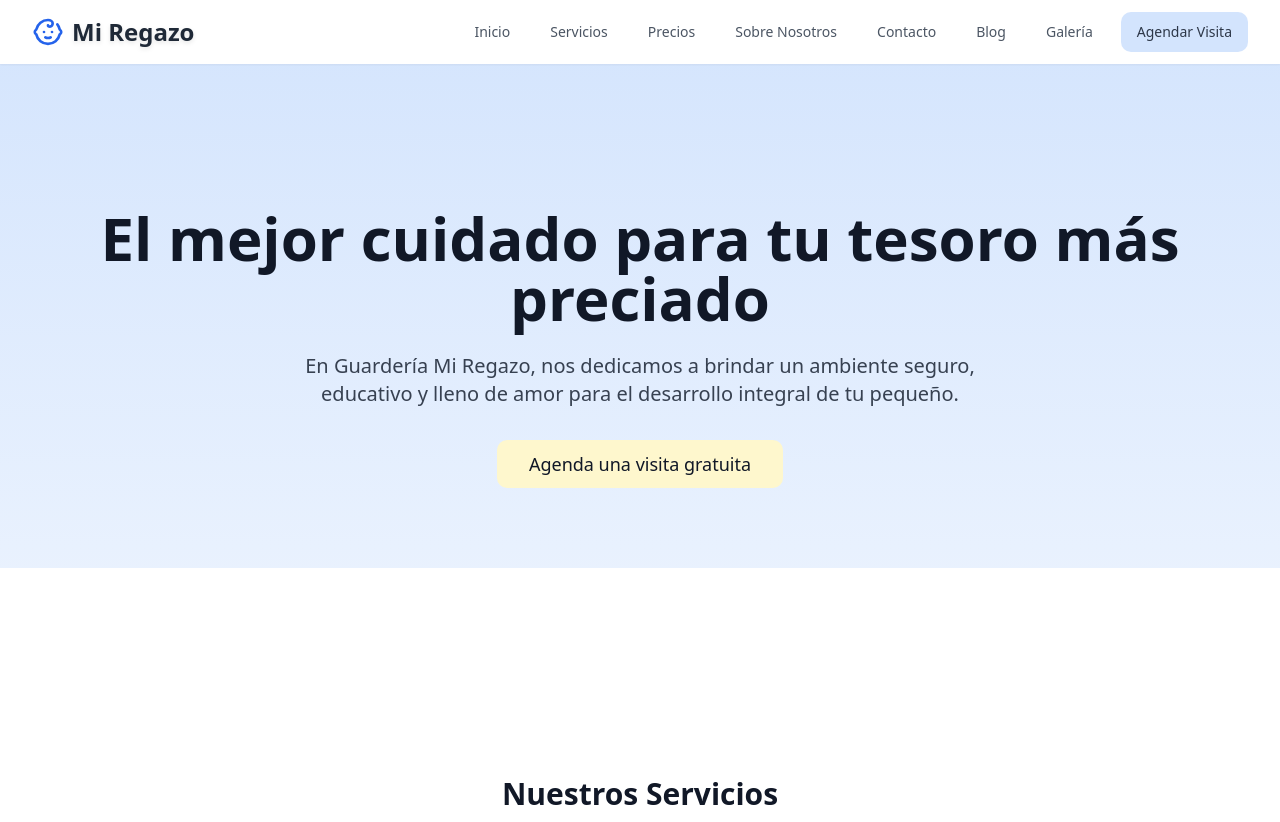
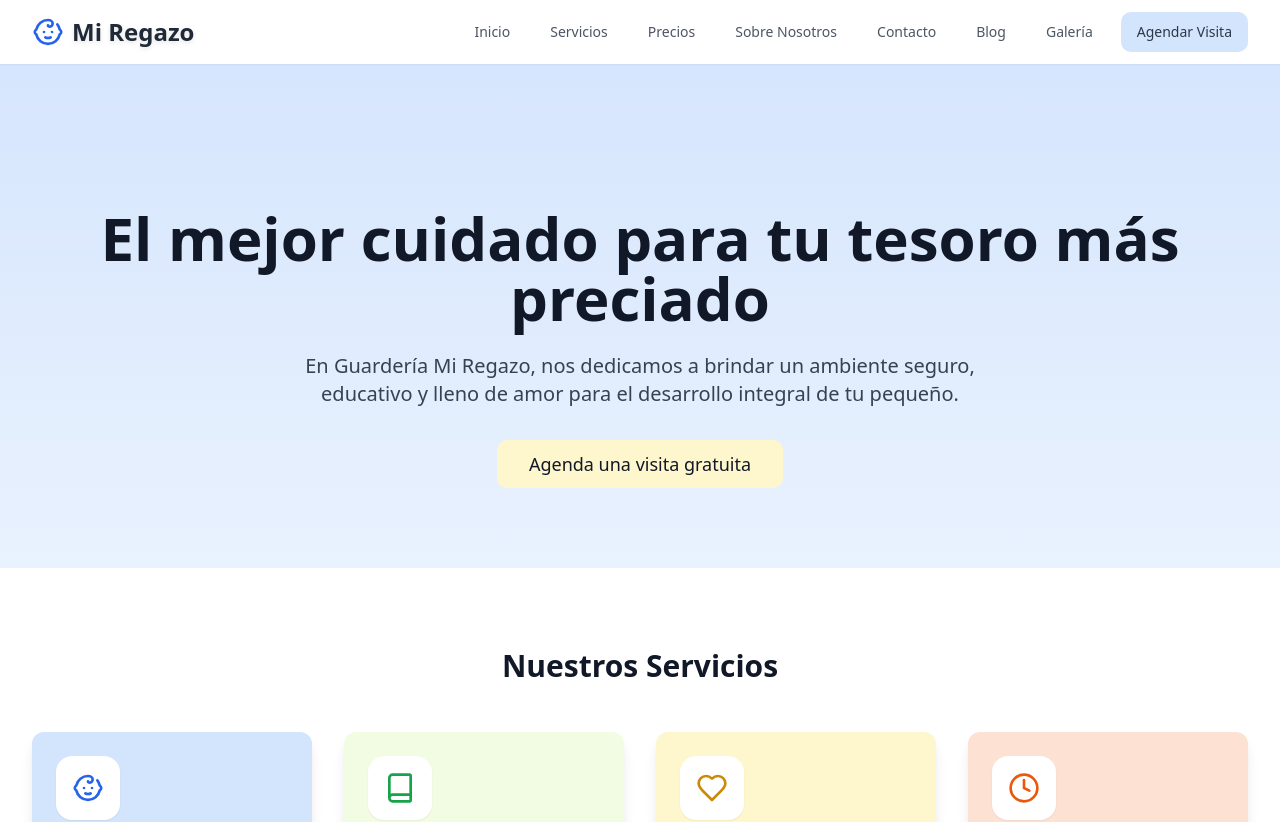
Before and after one commit to chefbusiness/happy-children-haven, a React (Vite) app: page / in a window 1280 px wide. Shown: the top 822 px of the page. Built offline with nearby package versions, Linux system fonts and the light colour scheme.

Commit message:
Reverted to edit c65f7762-99ec-476c-9e10-ded3477468f2: "Update header logo design
Added a shadow effect to the "Mi Regazo" text in the header and included an icon similar to the one used for the "Cuidado Infantil" service.
[skip gpt_engineer]"

```diff
--- a/src/pages/Index.tsx
+++ b/src/pages/Index.tsx
@@ -46,7 +46,7 @@ const Index = () => {
 
       <Navigation />
 
-      {/* Hero Section */}
+      {/* Hero Section - Ajustado el espaciado y diseño */}
       <section className="pt-32 bg-gradient-to-b from-primary to-primary/50">
         <div className="max-w-7xl mx-auto px-4 sm:px-6 lg:px-8 py-20">
           <div className="text-center">
@@ -67,18 +67,7 @@ const Index = () => {
         </div>
       </section>
 
-      {/* Pattern Background Section */}
-      <div className="relative w-full h-32 overflow-hidden">
-        <div
-          className="absolute inset-0 bg-cover bg-center opacity-10"
-          style={{
-            backgroundImage: 'url("/pattern-bg.png")',
-            filter: 'blur(4px)'
-          }}
-        />
-      </div>
-
-      {/* Services Section */}
+      {/* Services Section - Nuevo diseño con tarjetas coloridas */}
       <section className="py-20 bg-white">
         <div className="max-w-7xl mx-auto px-4 sm:px-6 lg:px-8">
           <h2 className="text-3xl font-bold text-center text-gray-900 mb-12">
@@ -103,7 +92,7 @@ const Index = () => {
         </div>
       </section>
 
-      {/* About Section */}
+      {/* About Section - Mejorado con gradiente y diseño */}
       <section className="py-20 bg-gradient-to-r from-accent to-secondary">
         <div className="max-w-7xl mx-auto px-4 sm:px-6 lg:px-8">
           <div className="text-center max-w-3xl mx-auto">
```
Also changed, not shown: public/pattern-bg.png (deleted).
